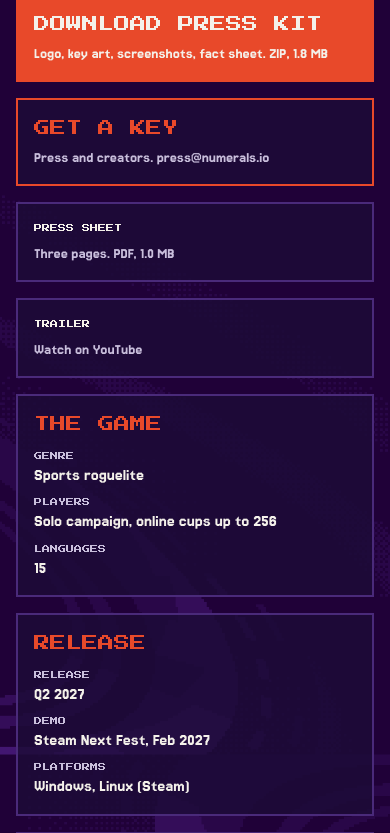
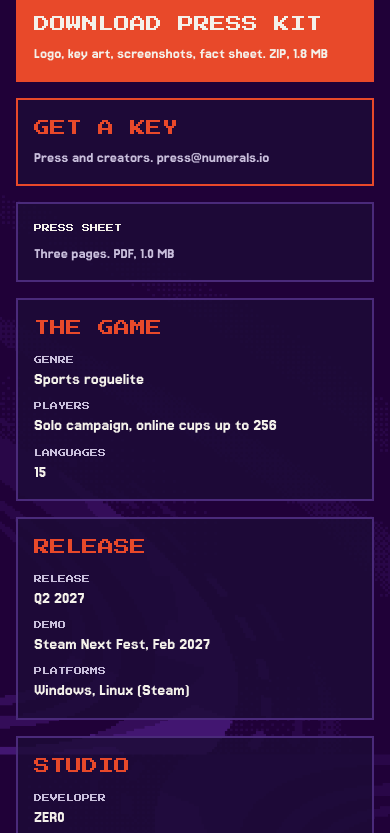
Before and after one commit to icosa-studio/numerals-site, a plain HTML site: page discbreaker/press/index.html in a window 390 px wide. Shown: the part 669-1502 px from the top of the page. Drawn offline with Linux system fonts and the light colour scheme.

Commit message:
Press kit: drop the TRAILER button
Co-Authored-By: Claude Opus 5.5 <noreply@anthropic.com>

```diff
--- a/discbreaker/press/assets/web.css
+++ b/discbreaker/press/assets/web.css
@@ -40,7 +40,7 @@ body.web {
 /* Trailer and downloads */
 .web .video { aspect-ratio: 16 / 9; border: var(--border) solid var(--line); background: #000; }
 .web .video iframe { width: 100%; height: 100%; border: 0; display: block; }
-.web .downloads { display: grid; grid-template-columns: repeat(4, minmax(0, 1fr)); gap: var(--g); }
+.web .downloads { display: grid; grid-template-columns: repeat(3, minmax(0, 1fr)); gap: var(--g); }
 .web .button {
   display: flex; flex-direction: column; gap: 8px;
   background: var(--panel); border: var(--border) solid var(--line); padding: var(--pad);
@@ -76,10 +76,6 @@ body.web {
 
 .web .foot { font-size: 16px; flex-wrap: wrap; gap: 8px; }
 
-@media (max-width: 900px) {
-  .web .downloads { grid-template-columns: repeat(2, minmax(0, 1fr)); }
-}
-
 @media (max-width: 720px) {
   .web .grid, .web .downloads { grid-template-columns: minmax(0, 1fr); }
   .web .grid > *, .web .section.flip .art, .web .section.flip .copy { grid-column: 1; grid-row: auto; }
--- a/discbreaker/press/index.html
+++ b/discbreaker/press/index.html
@@ -29,7 +29,6 @@
     <a class="button" href="assets/discbreaker_press_kit.zip" download><span>DOWNLOAD PRESS KIT</span><small>Logo, key art, screenshots, fact sheet. ZIP, 1.8 MB</small></a>
     <a class="button key" href="mailto:press@numerals.io?subject=Key%20request%3A%20Discbreaker&amp;body=Name%3A%0D%0AOutlet%20or%20channel%3A%0D%0ALink%3A%0D%0AAudience%20size%20%28optional%29%3A%0D%0APlatform%3A%20Steam%20%28Windows%20/%20Linux%29%0D%0AWhat%20you%20plan%20to%20make%20%28review%2C%20preview%2C%20stream%2C%20video%29%3A%0D%0A"><span>GET A KEY</span><small>Press and creators. press@numerals.io</small></a>
     <a class="button" href="assets/discbreaker_press_kit.pdf" download><span>PRESS SHEET</span><small>Three pages. PDF, 1.0 MB</small></a>
-    <a class="button" href="https://www.youtube.com/watch?v=VO5xqFK4ogM"><span>TRAILER</span><small>Watch on YouTube</small></a>
   </div>
   <div class="grid facts"><div class="box"><h2>THE GAME</h2><dl><dt class="label">Genre</dt><dd>Sports roguelite</dd></dl><dl><dt class="label">Players</dt><dd>Solo campaign, online cups up to 256</dd></dl><dl><dt class="label">Languages</dt><dd>15</dd></dl></div><div class="box"><h2>RELEASE</h2><dl><dt class="label">Release</dt><dd>Q2 2027</dd></dl><dl><dt class="label">Demo</dt><dd>Steam Next Fest, Feb 2027</dd></dl><dl><dt class="label">Platforms</dt><dd>Windows, Linux (Steam)</dd></dl></div><div class="box"><h2>STUDIO</h2><dl><dt class="label">Developer</dt><dd>ZER0</dd></dl><dl><dt class="label">Publisher</dt><dd>Numerals</dd></dl><dl><dt class="label">Based in</dt><dd>Montreal, Canada</dd></dl></div></div>
   <div class="grid section">
```
Also changed, not shown: discbreaker/press/assets/images/discbreaker_wordmark.png, 2 other files.
